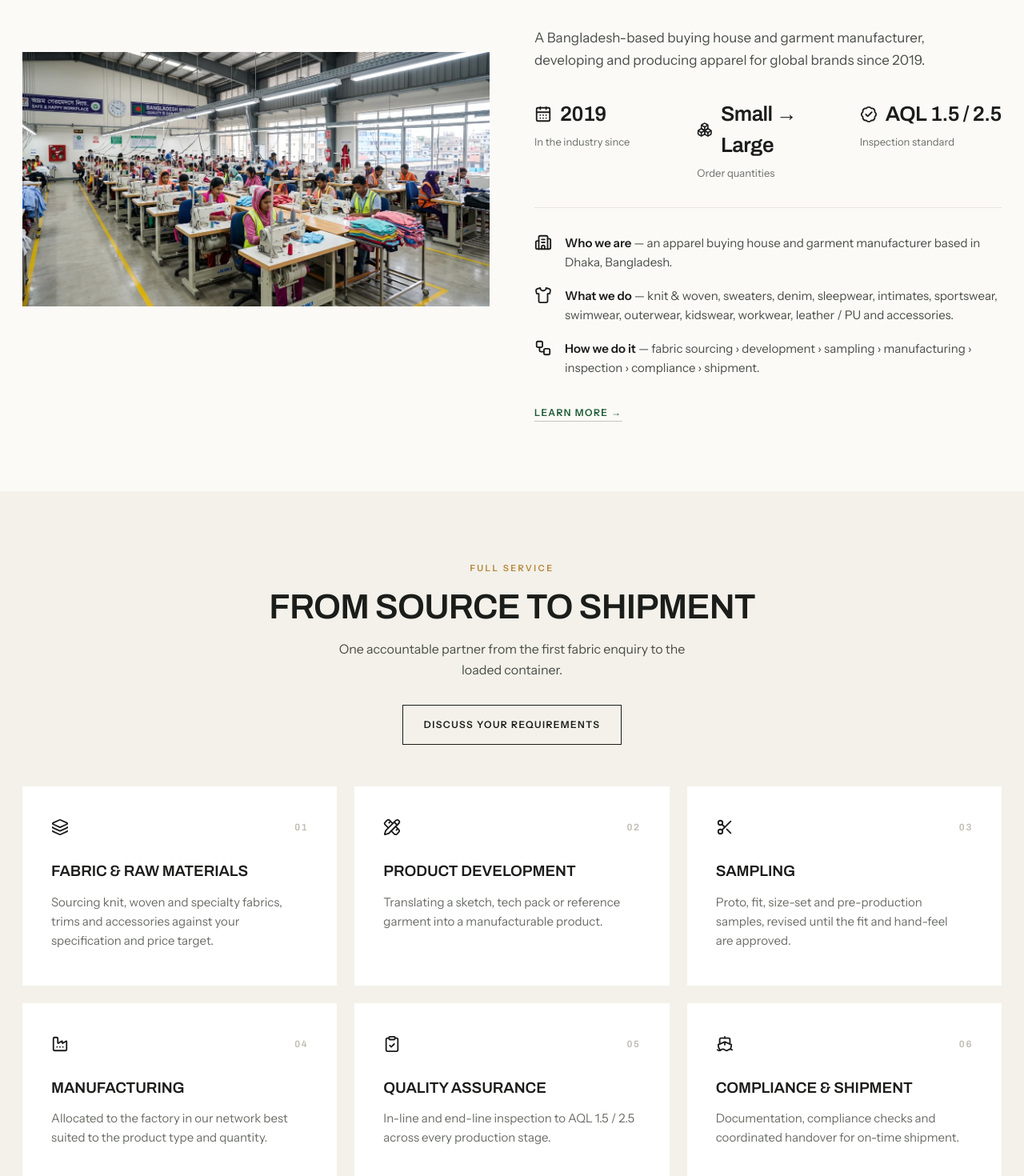
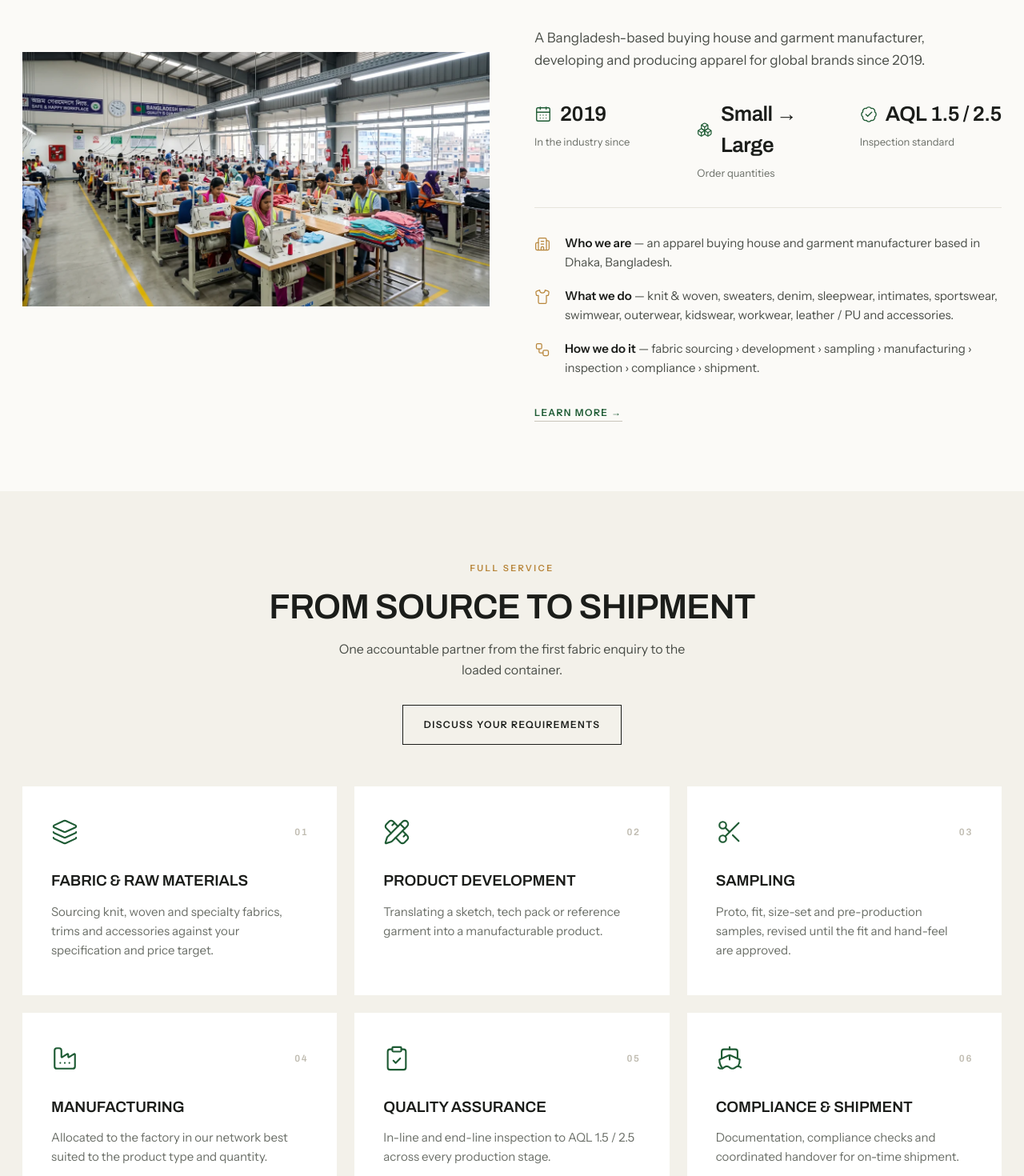
Before and after one commit to linkon63/link3.net, a Next.js app: page / in a window 1280 px wide. Shown: the part 1340-2810 px from the top of the page at 80% size. Built offline with nearby package versions, Linux system fonts and the light colour scheme.

Commit message:
Fix logo src attributes, exact icon dimensions, colors, and stroke-widths

```diff
--- a/src/app/page.tsx
+++ b/src/app/page.tsx
@@ -25,30 +25,36 @@ import {
   LucideProps
 } from "lucide-react";
 
-// Dynamic Lucide icon mapping
-function DynamicLucideIcon({ name, ...props }: { name: string } & LucideProps) {
+// Dynamic Lucide icon mapping with precise styling
+function DynamicLucideIcon({ name, style, ...props }: { name: string; style?: React.CSSProperties } & LucideProps) {
+  const iconProps: LucideProps = {
+    style: { display: "block", ...style },
+    strokeWidth: (style as any)?.strokeWidth ?? 1.5,
+    ...props
+  };
+
   switch (name) {
-    case "layers": return <Layers {...props} />;
-    case "pencil-ruler": return <PencilRuler {...props} />;
-    case "scissors": return <Scissors {...props} />;
-    case "factory": return <Factory {...props} />;
-    case "clipboard-check": return <ClipboardCheck {...props} />;
-    case "ship": return <Ship {...props} />;
-    case "scaling": return <Scaling {...props} />;
-    case "badge-check": return <BadgeCheck {...props} />;
-    case "clock": return <Clock {...props} />;
-    case "workflow": return <Workflow {...props} />;
-    case "search": return <Search {...props} />;
-    case "clipboard-list": return <ClipboardList {...props} />;
-    case "scan-search": return <ScanSearch {...props} />;
-    case "shirt": return <Shirt {...props} />;
-    case "settings-2": return <Settings2 {...props} />;
-    case "ruler": return <Ruler {...props} />;
-    case "package-check": return <PackageCheck {...props} />;
-    case "boxes": return <Boxes {...props} />;
-    case "building-2": return <Building2 {...props} />;
-    case "calendar-days": return <CalendarDays {...props} />;
-    default: return <Boxes {...props} />;
+    case "layers": return <Layers {...iconProps} />;
+    case "pencil-ruler": return <PencilRuler {...iconProps} />;
+    case "scissors": return <Scissors {...iconProps} />;
+    case "factory": return <Factory {...iconProps} />;
+    case "clipboard-check": return <ClipboardCheck {...iconProps} />;
+    case "ship": return <Ship {...iconProps} />;
+    case "scaling": return <Scaling {...iconProps} />;
+    case "badge-check": return <BadgeCheck {...iconProps} />;
+    case "clock": return <Clock {...iconProps} />;
+    case "workflow": return <Workflow {...iconProps} />;
+    case "search": return <Search {...iconProps} />;
+    case "clipboard-list": return <ClipboardList {...iconProps} />;
+    case "scan-search": return <ScanSearch {...iconProps} />;
+    case "shirt": return <Shirt {...iconProps} />;
+    case "settings-2": return <Settings2 {...iconProps} />;
+    case "ruler": return <Ruler {...iconProps} />;
+    case "package-check": return <PackageCheck {...iconProps} />;
+    case "boxes": return <Boxes {...iconProps} />;
+    case "building-2": return <Building2 {...iconProps} />;
+    case "calendar-days": return <CalendarDays {...iconProps} />;
+    default: return <Boxes {...iconProps} />;
   }
 }
 
@@ -350,21 +356,21 @@ export default function Home() {
         <div style={{ "display": "grid", "gridTemplateColumns": "repeat(auto-fit, minmax(150px, 1fr))", "gap": "26px", "paddingBottom": "32px", "borderBottom": "1px solid #E7E4DC", "marginBottom": "32px" }}>
           <div style={{ "minWidth": "0" }}>
             <div style={{ "display": "flex", "alignItems": "center", "gap": "10px" }}>
-              <DynamicLucideIcon name="calendar-days" style={{ width: "22px", height: "22px", display: "block" }} />
+              <DynamicLucideIcon name="calendar-days" style={{"width": "22px", "height": "22px", "color": "#1E5B34", "strokeWidth": 1.5}} />
               <span style={{ "fontFamily": "'Archivo', Helvetica, sans-serif", "fontSize": "26px", "fontWeight": "600", "letterSpacing": "-0.02em" }}>2019</span>
             </div>
             <div style={{ "fontSize": "13px", "color": "#6B6F68", "marginTop": "6px" }}>In the industry since</div>
           </div>
           <div style={{ "minWidth": "0" }}>
             <div style={{ "display": "flex", "alignItems": "center", "gap": "10px" }}>
-              <DynamicLucideIcon name="boxes" style={{ width: "22px", height: "22px", display: "block" }} />
+              <DynamicLucideIcon name="boxes" style={{"width": "22px", "height": "22px", "color": "#1E5B34", "strokeWidth": 1.5}} />
               <span style={{ "fontFamily": "'Archivo', Helvetica, sans-serif", "fontSize": "26px", "fontWeight": "600", "letterSpacing": "-0.02em" }}>Small → Large</span>
             </div>
             <div style={{ "fontSize": "13px", "color": "#6B6F68", "marginTop": "6px" }}>Order quantities</div>
           </div>
           <div style={{ "minWidth": "0" }}>
             <div style={{ "display": "flex", "alignItems": "center", "gap": "10px" }}>
-              <DynamicLucideIcon name="badge-check" style={{ width: "22px", height: "22px", display: "block" }} />
+              <DynamicLucideIcon name="badge-check" style={{"width": "22px", "height": "22px", "color": "#1E5B34", "strokeWidth": 1.5}} />
               <span style={{ "fontFamily": "'Archivo', Helvetica, sans-serif", "fontSize": "26px", "fontWeight": "600", "letterSpacing": "-0.02em" }}>AQL 1.5 / 2.5</span>
             </div>
             <div style={{ "fontSize": "13px", "color": "#6B6F68", "marginTop": "6px" }}>Inspection standard</div>
@@ -372,15 +378,15 @@ export default function Home() {
         </div>
         <div style={{ "display": "grid", "gap": "18px", "marginBottom": "30px" }}>
           <div style={{ "display": "grid", "gridTemplateColumns": "24px 1fr", "gap": "14px", "alignItems": "start" }}>
-            <DynamicLucideIcon name="building-2" style={{ width: "22px", height: "22px", display: "block" }} />
+            <DynamicLucideIcon name="building-2" style={{"width": "20px", "height": "20px", "color": "#B8863B", "strokeWidth": 1.5, "marginTop": "3px"}} />
             <p style={{ "fontSize": "15px", "lineHeight": "1.6", "color": "#4A4E48", "margin": "0" }}><strong style={{ "fontWeight": "600", "color": "#1B1D1A" }}>Who we are</strong> — an apparel buying house and garment manufacturer based in Dhaka, Bangladesh.</p>
           </div>
           <div style={{ "display": "grid", "gridTemplateColumns": "24px 1fr", "gap": "14px", "alignItems": "start" }}>
-            <DynamicLucideIcon name="shirt" style={{ width: "22px", height: "22px", display: "block" }} />
+            <DynamicLucideIcon name="shirt" style={{"width": "20px", "height": "20px", "color": "#B8863B", "strokeWidth": 1.5, "marginTop": "3px"}} />
             <p style={{ "fontSize": "15px", "lineHeight": "1.6", "color": "#4A4E48", "margin": "0" }}><strong style={{ "fontWeight": "600", "color": "#1B1D1A" }}>What we do</strong> — knit &amp; woven, sweaters, denim, sleepwear, intimates, sportswear, swimwear, outerwear, kidswear, workwear, leather / PU and accessories.</p>
           </div>
           <div style={{ "display": "grid", "gridTemplateColumns": "24px 1fr", "gap": "14px", "alignItems": "start" }}>
-            <DynamicLucideIcon name="workflow" style={{ width: "22px", height: "22px", display: "block" }} />
+            <DynamicLucideIcon name="workflow" style={{"width": "20px", "height": "20px", "color": "#B8863B", "strokeWidth": 1.5, "marginTop": "3px"}} />
             <p style={{ "fontSize": "15px", "lineHeight": "1.6", "color": "#4A4E48", "margin": "0" }}><strong style={{ "fontWeight": "600", "color": "#1B1D1A" }}>How we do it</strong> — fabric sourcing › development › sampling › manufacturing › inspection › compliance › shipment.</p>
           </div>
         </div>
@@ -403,7 +409,7 @@ export default function Home() {
 
           <div key={idx} style={{ "background": "#FFFFFF", "padding": "40px 36px 44px", "minWidth": "0", "transition": "transform 0.3s ease, box-shadow 0.3s ease" }}>
             <div style={{ "display": "flex", "alignItems": "center", "justifyContent": "space-between", "marginBottom": "30px" }}>
-              <DynamicLucideIcon name={st.icon} style={{ width: "22px", height: "22px", display: "block" }} />
+              <DynamicLucideIcon name={st.icon} style={{"width": "34px", "height": "34px", "color": "#1E5B34", "strokeWidth": 1.5}} />
               <span style={{ "fontFamily": "'Archivo', Helvetica, sans-serif", "fontSize": "12px", "letterSpacing": "0.14em", "color": "#C0BCB1", "fontWeight": "600" }}>{st.n}</span>
             </div>
             <h3 style={{ "fontFamily": "'Archivo', Helvetica, sans-serif", "fontSize": "19px", "fontWeight": "600", "letterSpacing": "-0.005em", "textTransform": "uppercase", "margin": "0 0 12px" }}>{st.t}</h3>
@@ -422,7 +428,7 @@ export default function Home() {
         {clientsLoop.map((cl, idx) => (
 
           <div key={idx} style={{ "width": "190px", "height": "62px", "display": "flex", "alignItems": "center", "justifyContent": "center", "padding": "0 22px", "flexShrink": "0" }}>
-            <img data-src="{cl.src}" alt="{cl.alt}" title="{cl.alt}" style={{ "maxWidth": "100%", "maxHeight": "62px", "objectFit": "contain", "display": "block", "filter": "grayscale(1)", "opacity": "0.62", "transition": "filter 0.3s ease, opacity 0.3s ease" }} />
+            <img src={cl.src} alt={cl.alt} title={cl.alt} style={{ "maxWidth": "100%", "maxHeight": "62px", "objectFit": "contain", "display": "block", "filter": "grayscale(1)", "opacity": "0.62", "transition": "filter 0.3s ease, opacity 0.3s ease" }} />
           </div>
 
 ))}
@@ -471,7 +477,7 @@ export default function Home() {
       {values.map((v, idx) => (
 
         <div key={idx} style={{ "padding": "34px 44px 44px 0", "borderRight": "1px solid #E7E4DC", "minWidth": "0" }}>
-          <DynamicLucideIcon name={v.icon} style={{ width: "22px", height: "22px", display: "block" }} />
+          <DynamicLucideIcon name={v.icon} style={{"width": "32px", "height": "32px", "color": "#1E5B34", "strokeWidth": 1.5, "marginBottom": "24px"}} />
           <h3 style={{ "fontFamily": "'Archivo', Helvetica, sans-serif", "fontSize": "17px", "fontWeight": "600", "letterSpacing": "0.02em", "textTransform": "uppercase", "margin": "0 0 12px" }}>{v.t}</h3>
           <p style={{ "fontSize": "15px", "lineHeight": "1.6", "color": "#6B6F68", "margin": "0", "textWrap": "pretty" }}>{v.d}</p>
         </div>
@@ -505,7 +511,7 @@ export default function Home() {
 
           <div key={idx} style={{ "background": "#1B2E22", "border": "1px solid #2C4234", "padding": "30px 26px 32px", "minWidth": "0", "transition": "border-color 0.3s ease, transform 0.3s ease" }}>
             <div style={{ "display": "flex", "alignItems": "center", "justifyContent": "space-between", "marginBottom": "26px" }}>
-              <DynamicLucideIcon name={q.icon} style={{ width: "22px", height: "22px", display: "block" }} />
+              <DynamicLucideIcon name={q.icon} style={{"width": "30px", "height": "30px", "color": "#C9A25E", "strokeWidth": 1.5}} />
               <span style={{ "fontFamily": "'Archivo', Helvetica, sans-serif", "fontSize": "12px", "letterSpacing": "0.14em", "color": "#5E7064", "fontWeight": "600" }}>{q.n}</span>
             </div>
             <h3 style={{ "fontFamily": "'Archivo', Helvetica, sans-serif", "fontSize": "16px", "fontWeight": "600", "letterSpacing": "0.02em", "textTransform": "uppercase", "margin": "0 0 10px", "lineHeight": "1.25" }}>{q.t}</h3>
@@ -554,7 +560,7 @@ export default function Home() {
       {certs.map((c, idx) => (
 
         <div key={idx} style={{ "height": "92px", "display": "flex", "alignItems": "center", "justifyContent": "center", "minWidth": "0" }}>
-          <img data-src="{c.src}" alt="{c.alt}" title="{c.alt}" style={{ "maxWidth": "100%", "maxHeight": "92px", "objectFit": "contain", "display": "block" }} />
+          <img src={c.src} alt={c.alt} title={c.alt} style={{ "maxWidth": "100%", "maxHeight": "92px", "objectFit": "contain", "display": "block" }} />
         </div>
 
 ))}
```
